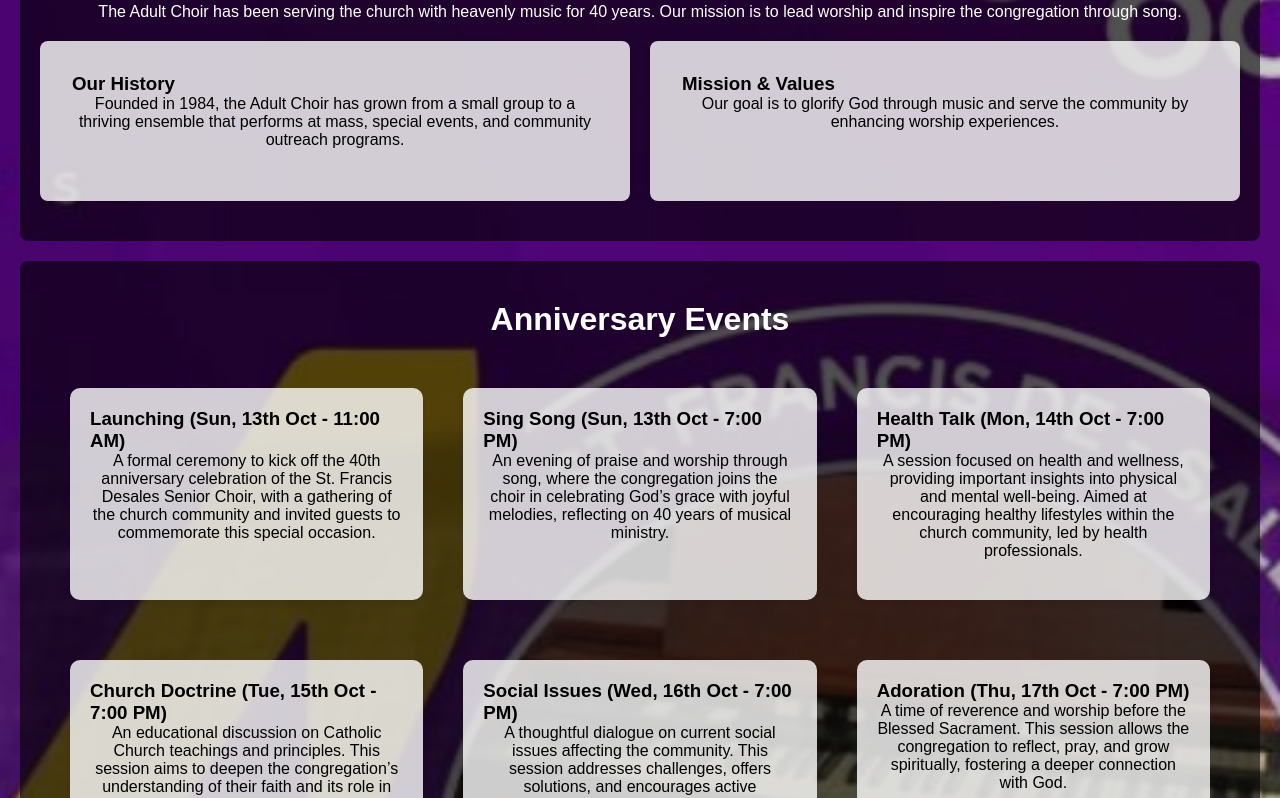
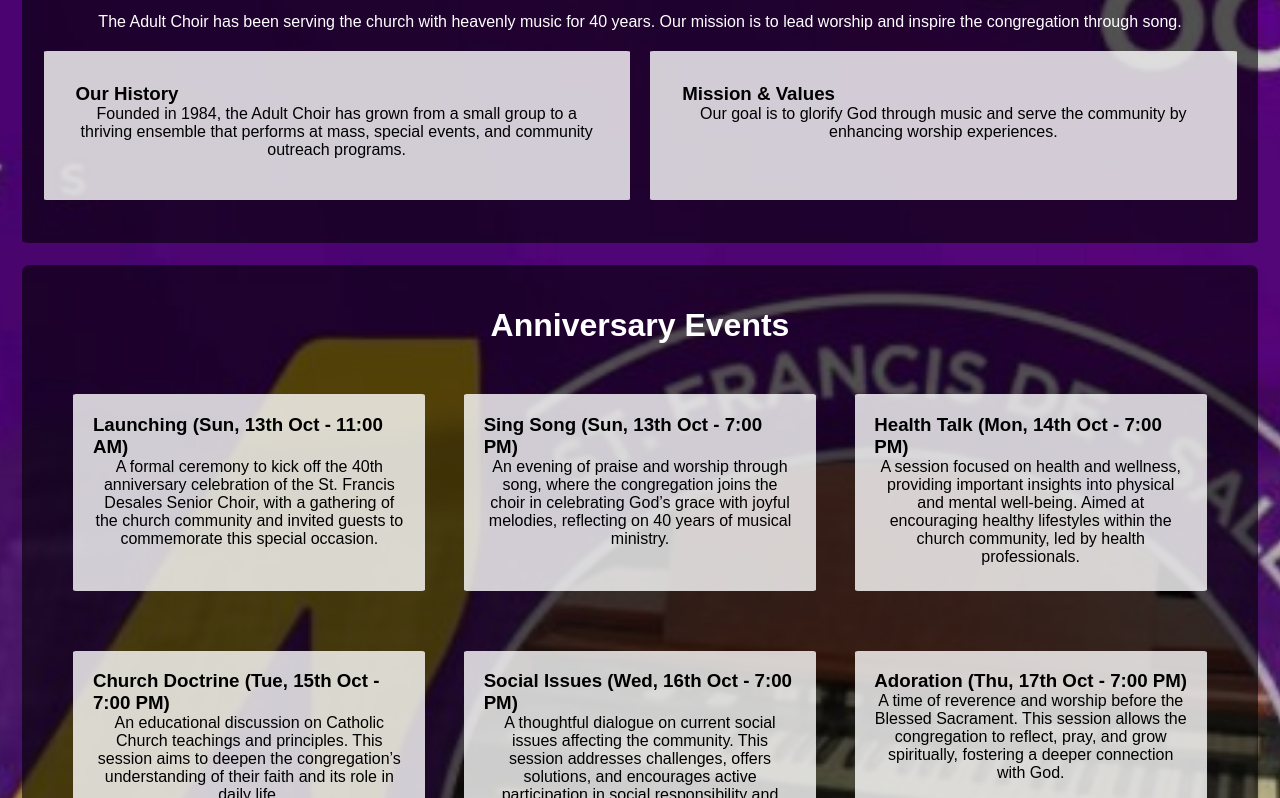
Before and after one commit to Featjungle/St-FrancisChurch.github.io, a plain HTML site: page index.html in a window 1280 px wide. Shown: the part 489-1287 px from the top of the page. Drawn offline with Linux system fonts and the light colour scheme.

Commit message:
Update styles.css
ULtra

```diff
--- a/styles.css
+++ b/styles.css
@@ -15,7 +15,7 @@ body {
 }
 
 header {
-    padding: 20px 0;
+    padding: 1.7% 0;
     text-align: center;
     background-color: rgba(0, 0, 0, 0.5); /* Semi-transparent background */
 }
@@ -24,7 +24,7 @@ header nav ul {
     list-style: none;
     display: flex;
     justify-content: center;
-    gap: 20px;
+    gap: 1.7% ;
 }
 
 header nav ul li a {
@@ -34,13 +34,13 @@ header nav ul li a {
 }
 
 .banner {
-    padding: 50px;
+    padding: 4%;
     backdrop-filter: brightness(0.8); /* Ensures text stands out against background */
 }
 
 .banner h1 {
     font-size: 2.5rem;
-    margin-bottom: 10px;
+    margin-bottom: 0.833%;
 }
 
 .banner p {
@@ -48,85 +48,85 @@ header nav ul li a {
 }
 
 section {
-    padding: 40px 20px;
+    padding: 3.33% 1.7%;
     background-color: rgba(0, 0, 0, 0.6); /* Transparent background for better readability */
-    margin: 20px;
-    border-radius: 8px;
+    margin: 1.7%;
+    border-radius: 0.66%;
 }
 
 h2 {
     font-size: 2rem;
-    margin-bottom: 20px;
+    margin-bottom: 1.7%;
     text-align: center;
 }
 
 p {
-    margin-bottom: 20px;
+    margin-bottom: 1.7%;
     text-align: center;
 }
 
 .about-grid, .music-grid {
     display: flex;
     flex :wrap;
-    gap: 20px;
+    gap: 1.7%;
     justify-content: center;
 }
 
 .about-grid div, .music-grid div {
     flex: 1;
-    min-width: 300px;
+    min-width: 25%;
     padding: 2rem;
     background-color: rgba(255, 255, 255, 0.8);
     color: black;
-    border-radius: 8px;
-    box-shadow: 0 2px 10px rgba(0, 0, 0, 0.1);
+    border-radius: 0.66%;
+    box-shadow: 0 0.166% 0.833% rgba(0, 0, 0, 0.1);
 }
 
 .events-grid div {
     flex: 1 1 calc(50% - 40px); /* Each box will take 50% of the width minus gap space */
-    min-width: 300px; /* Minimum width of each box */
-    padding: 20px;
+    min-width: 25%; /* Minimum width of each box */
+    padding: 1.7%;
     background-color: rgba(255, 255, 255, 0.8);
     color: black;
-    border-radius: 8px;
-    box-shadow: 0 2px 10px rgba(0, 0, 0, 0.1);
+    border-radius: 0.66%;
+    box-shadow: 0 0.166% 0.833% rgba(0, 0, 0, 0.1);
 }
 .events-grid {
     display: flex;
     flex-wrap: wrap;
     justify-content: space-between; /* Ensures even spacing between rows */
-    gap: 20px; /* Gap between items */
-    padding: 20px;
+    gap: 1.7%; /* Gap between items */
+    padding: 1.7%;
 }
 
 .events-grid div {
     flex: 1 1 calc(33.333% - 40px); /* Makes each box take one-third of the row with spacing */
-    margin: 10px;
+    margin: 0.833%;
     background-color: rgba(255, 255, 255, 0.8);
-    border-radius: 10px;
-    padding: 20px;
-    box-shadow: 0 4px 8px rgba(0, 0, 0, 0.1);
+    border-radius: 0.833%;
+    padding: 1.7%;
+    box-shadow: 0 0.33% 0.66% rgba(0, 0, 0, 0.1);
 }
 .events-grid {
     display: flex;
     flex-wrap: wrap;
     justify-content: space-between; /* Ensures even spacing between rows */
-    gap: 20px; /* Gap between items */
-    padding: 20px;
+    gap: 1.7%; /* Gap between items */
+    padding: 1.7%;
 }
 
 .events-grid div {
-    flex: 1 1 calc(33.333% - 40px); /* Makes each box take one-third of the row with spacing */
-    margin: 10px;
+    flex: 1 1 calc(33.333% - 3.33%); /* Makes each box take one-third of the row with spacing */
+    margin: 0.833%;
     background-color: rgba(255, 255, 255, 0.8);
-    border-radius: 10px;
-    padding: 20px;
-    box-shadow: 0 4px 8px rgba(0, 0, 0, 0.1);
+    border-radius: 0.833%;
+    padding: 1.7%;
+    box-shadow: 0 0.33% 0.66% rgba(0, 0, 0, 0.1);
 }
 
 
 /* Media query for smaller screens */
-@media (max-width: 768px) {
+@media (max-width: 50%) {
     .events-grid div {
         flex: 1 1 100%; /* Make boxes stack vertically on smaller screens */
     }
@@ -137,26 +137,26 @@ p {
 footer {
     background-color: #800000;
     color: white;
-    padding: 50px 0;
+    padding: 4% 0;
 }
 
 .footer-container {
     display: flex;
     justify-content: space-around;
     align-items: flex-start;
-    max-width: 1200px;
+    max-width: 100%;
     margin: 0 auto;
     flex-wrap: wrap;
 }
 
 .footer-container div {
-    margin: 20px;
-    max-width: 250px;
+    margin: 1.7%;
+    max-width: 0.48%;
 }
 
 .footer-container h3 {
     font-size: 1.5em;
-    margin-bottom: 15px;
+    margin-bottom: 0.8%;
     color: #d4af37;
 }
 
@@ -178,18 +178,18 @@ footer {
 /* Map Section Styles */
 .map-section {
     text-align: center;
-    margin: 50px 0;
+    margin: 4% 0;
 }
 
 .map-container {
     margin: 0 auto;
     max-width: 600px;
-    height: 450px;
+    height: 37.5%;
     border: 1px solid #ddd;
 }
 
 .map-section h2 {
     color: #800000;
     font-size: 2em;
-    margin-bottom: 20px;
+    margin-bottom: 1.7%;
 }
```
